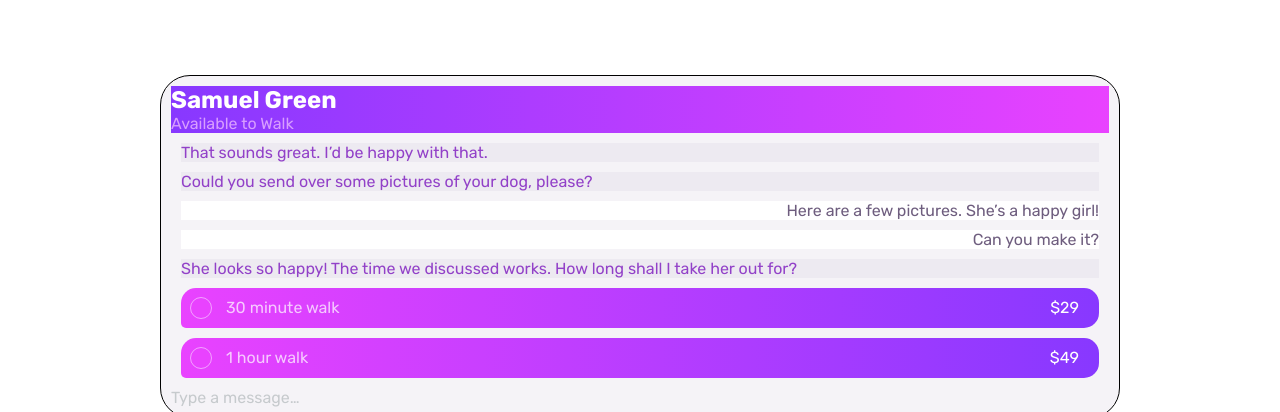
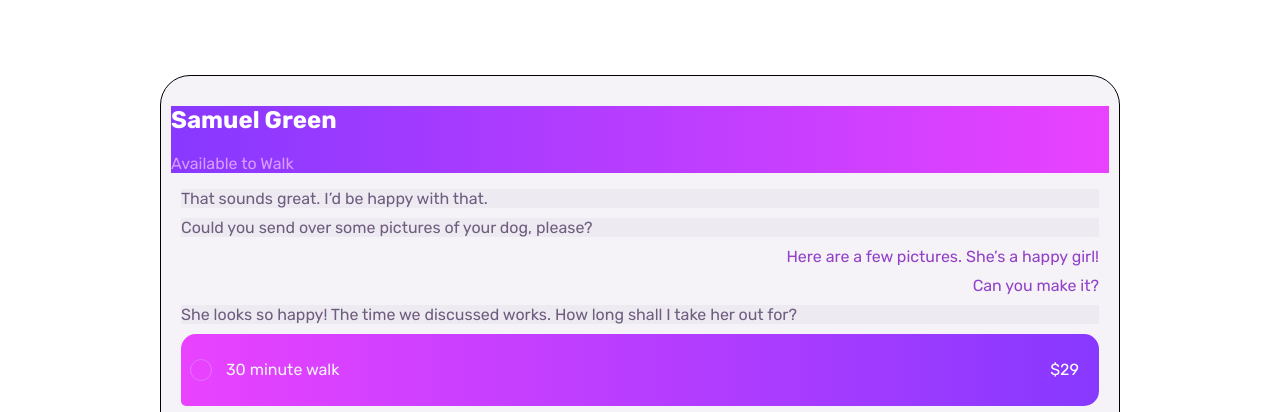
Before and after one commit to kpetersen00/Frontend-Mentor-Chat-app-preview, a plain HTML site: page index.html in a window 1280 px wide. Shown: the top 412 px of the page. Drawn offline with Linux system fonts and the light colour scheme.

Commit message:
added variables

```diff
--- a/main.css
+++ b/main.css
@@ -6,62 +6,75 @@
 *::before,
 *::after {
   box-sizing: border-box;
-  margin: 0;
-  padding: 0;
 }
-
+:root {
+  --clr-sub: hsl(276, 100%, 81%);
+  --clr-left: hsl(276, 55%, 52%);
+  --clr-right: hsl(271, 15%, 43%);
+  --clr-place: hsl(206, 6%, 79%);
+  --clr-heading: hsl(271, 36%, 24%);
+  --clr-paragraph: hsl(270, 7%, 64%);
+  --clr-background: hsl(0, 0%, 100%);
+  --clr-app: hsl(270, 20%, 96%);
+  --clr-submit: hsl(271, 36%, 24%);
+  --clr-radio: hsl(289, 100%, 72%);
+  --grad-light: hsl(293, 100%, 63%);
+  --grad-dark: hsl(264, 100%, 61%);
+  --fw-normal: 400;
+  --fw-bold: 500;
+  --fw-black: 700;
+}
+body {
+  font-family: "Rubik", sans-serif;
+}
 /* ========
    Coloring
    ======== */
 .preview {
-  background-color: hsl(270, 20%, 96%);
+  background-color: var(--clr-app);
 }
 .walker {
-  background: linear-gradient(90deg, hsl(264, 100%, 61%), hsl(293, 100%, 63%));
+  background: linear-gradient(90deg, var(--grad-dark), var(--grad-light));
 }
 .name {
-  color: white;
+  color: var(--clr-background);
 }
 .status {
-  color: hsl(276, 100%, 81%);
+  color: var(--clr-sub);
 }
 .received {
-  color: hsl(276, 55%, 52%);
+  color: var(--clr-right);
   background-color: hsl(270, 20%, 93%);
 }
 .sent {
-  color: hsl(271, 15%, 43%);
-  background-color: white;
+  color: var(--clr-left);
+  /* background-color: white; */
 }
 .offer {
-  background: linear-gradient(90deg, hsl(293, 100%, 63%), hsl(264, 100%, 61%));
+  background: linear-gradient(90deg, var(--grad-light), var(--grad-dark));
 }
 .time {
-  color: rgba(255, 255, 255, 0.719);
+  color: var(--clr-app);
 }
 .price {
-  color: white;
+  color: var(--clr-background);
 }
 .placeholder {
-  color: hsl(206, 6%, 79%);
+  color: var(--clr-place);
 }
 h1 {
-  color: hsl(271, 36%, 24%);
+  color: var(--clr-heading);
 }
 .description {
-  color: hsl(270, 7%, 64%);
+  color: var(--clr-paragraph);
 }
 .btn {
-  outline: 1px solid rgba(255, 255, 255, 0.507);
-  background-color: hsl(293, 100%, 63%);
+  outline: 1px solid var(--clr-radio);
+  background-color: var(--grad-light);
 }
 /* ==========
    Typography
    ========== */
-
-body {
-  font-family: "Rubik", sans-serif;
-}
 
 /* =========
    Formating
@@ -70,8 +83,10 @@ body {
   width: 75vw;
   margin: 75px auto auto auto;
   padding: 10px;
+  /* temp border */
   border: black solid 1px;
   border-radius: 30px;
+  /* ======================== */
 }
 .text {
   margin: 10px;
```
